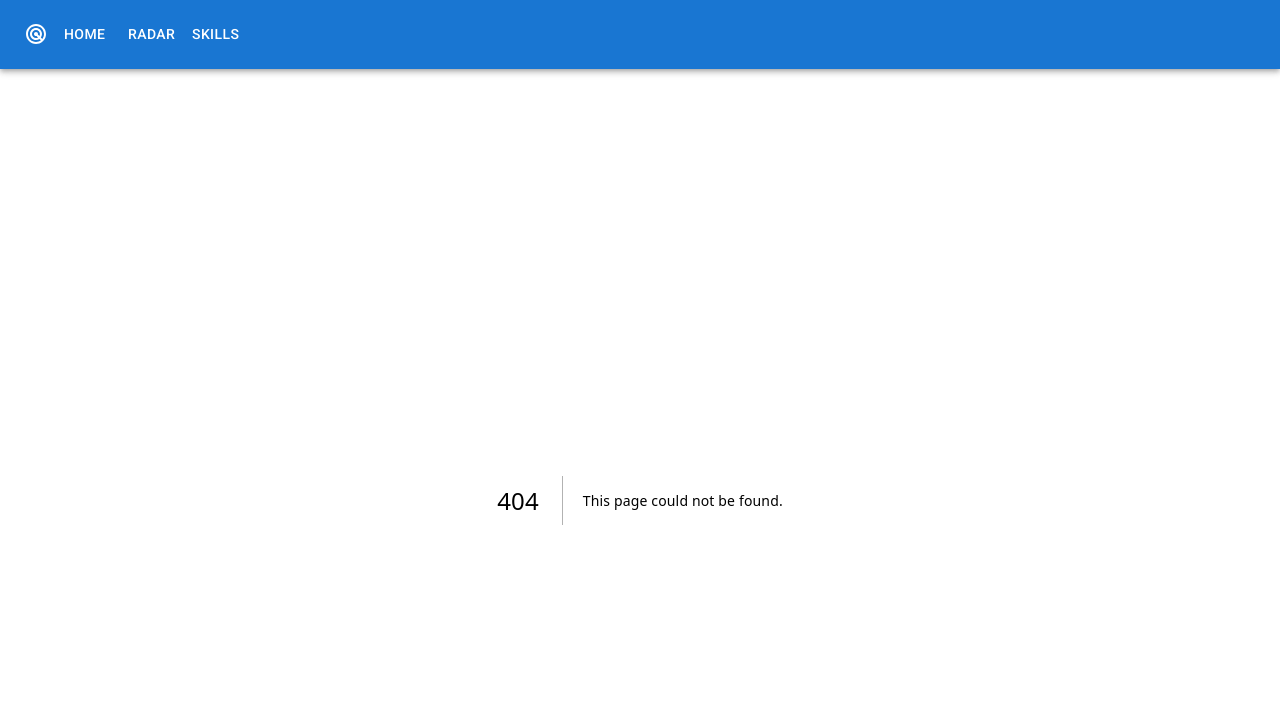
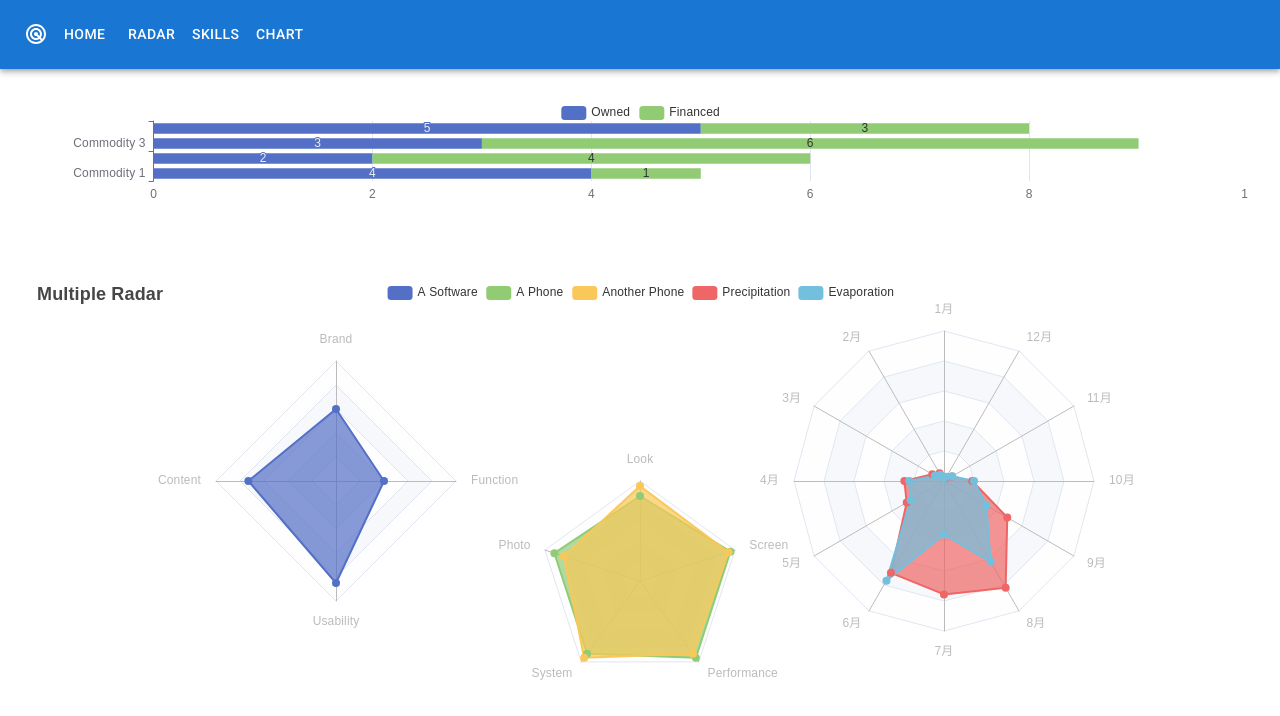
Before and after one commit to devradar/devradargo, a Next.js app: page /chart in a window 1280 px wide. Before the commit this address had no page. Shown: the top 716 px of the page. Built offline with nearby package versions, Linux system fonts and the light colour scheme.

Commit message:
add echart basic component and example graphs

```diff
--- a/package.json
+++ b/package.json
@@ -17,6 +17,7 @@
     "@types/react-dom": "^18.2.7",
     "@types/uuid": "^9.0.2",
     "d3": "^7.8.5",
+    "echarts": "^5.4.3",
     "next": "^14.0.1",
     "react": "^18.2.0",
     "react-dom": "^18.2.0",
@@ -54,6 +55,7 @@
     "@babel/plugin-proposal-private-property-in-object": "^7.21.11",
     "@next/eslint-plugin-next": "^14.0.1",
     "@types/d3": "^7.4.0",
+    "@types/echarts": "^4.9.20",
     "@typescript-eslint/eslint-plugin": "^6.9.1",
     "@typescript-eslint/parser": "^6.9.0",
     "eslint": "^8.52.0",
--- a/src/app/NavBar.tsx
+++ b/src/app/NavBar.tsx
@@ -13,7 +13,7 @@ import MenuItem from '@mui/material/MenuItem'
 import RadarIcon from '@mui/icons-material/Radar'
 import Link from 'next/link'
 
-const pages = ['/', 'radar', 'skills']
+const pages = ['/', 'radar', 'skills', 'chart']
 function pageToTitle (page: string): string {
   if (page === '/') {
     return 'home'
--- /dev/null
+++ b/src/app/chart/page.tsx
@@ -0,0 +1,161 @@
+import ReactECharts, { type ReactEChartsProps } from '../../components/ReactECharts'
+
+export default function Chart (): JSX.Element {
+  const option1: ReactEChartsProps['option'] = {
+    dataset: {
+      source: [
+        ['Commodity', 'Owned', 'Financed'],
+        ['Commodity 1', 4, 1],
+        ['Commodity 2', 2, 4],
+        ['Commodity 3', 3, 6],
+        ['Commodity 4', 5, 3]
+      ]
+    },
+    tooltip: {
+      trigger: 'axis',
+      axisPointer: {
+        type: 'shadow'
+      }
+    },
+    legend: {
+      data: ['Owned', 'Financed']
+    },
+    grid: {
+      left: '10%',
+      right: '0%',
+      top: '20%',
+      bottom: '20%'
+    },
+    xAxis: {
+      type: 'value'
+    },
+    yAxis: {
+      type: 'category'
+    },
+    series: [
+      {
+        type: 'bar',
+        stack: 'total',
+        label: {
+          show: true
+        }
+      },
+      {
+        type: 'bar',
+        stack: 'total',
+        label: {
+          show: true
+        }
+      }
+    ]
+  }
+
+  const option2: ReactEChartsProps['option'] = {
+    title: {
+      text: 'Multiple Radar'
+    },
+    tooltip: {
+      trigger: 'axis'
+    },
+    legend: {
+      left: 'center',
+      data: [
+        'A Software',
+        'A Phone',
+        'Another Phone',
+        'Precipitation',
+        'Evaporation'
+      ]
+    },
+    radar: [
+      {
+        indicator: [
+          { text: 'Brand', max: 100 },
+          { text: 'Content', max: 100 },
+          { text: 'Usability', max: 100 },
+          { text: 'Function', max: 100 }
+        ],
+        center: ['25%', '40%'],
+        radius: 120
+      },
+      {
+        indicator: [
+          { text: 'Look', max: 100 },
+          { text: 'Photo', max: 100 },
+          { text: 'System', max: 100 },
+          { text: 'Performance', max: 100 },
+          { text: 'Screen', max: 100 }
+        ],
+        radius: 100,
+        center: ['50%', '60%']
+      },
+      {
+        indicator: (function () {
+          const res = []
+          for (let i = 1; i <= 12; i++) {
+            res.push({ text: i + '月', max: 100 })
+          }
+          return res
+        })(),
+        center: ['75%', '40%'],
+        radius: 150
+      }
+    ],
+    series: [
+      {
+        type: 'radar',
+        tooltip: {
+          trigger: 'item'
+        },
+        areaStyle: {},
+        data: [
+          {
+            value: [60, 73, 85, 40],
+            name: 'A Software'
+          }
+        ]
+      },
+      {
+        type: 'radar',
+        radarIndex: 1,
+        areaStyle: {},
+        data: [
+          {
+            value: [85, 90, 90, 95, 95],
+            name: 'A Phone'
+          },
+          {
+            value: [95, 80, 95, 90, 93],
+            name: 'Another Phone'
+          }
+        ]
+      },
+      {
+        type: 'radar',
+        radarIndex: 2,
+        areaStyle: {},
+        data: [
+          {
+            name: 'Precipitation',
+            value: [
+              2.6, 5.9, 9.0, 26.4, 28.7, 70.7, 75.6, 82.2, 48.7, 18.8, 6.0, 2.3
+            ]
+          },
+          {
+            name: 'Evaporation',
+            value: [
+              2.0, 4.9, 7.0, 23.2, 25.6, 76.7, 35.6, 62.2, 32.6, 20.0, 6.4, 3.3
+            ]
+          }
+        ]
+      }
+    ]
+  }
+
+  return (
+    <div>
+      <ReactECharts option={option1} />
+      <ReactECharts option={option2} style={{ marginTop: '5em', height: '500px' }} />
+    </div>
+  )
+}
--- /dev/null
+++ b/src/components/ReactECharts.tsx
@@ -0,0 +1,63 @@
+'use client'
+
+import React, { useRef, useEffect } from 'react'
+import { init, getInstanceByDom } from 'echarts'
+import type { CSSProperties } from 'react'
+import type { EChartsOption, ECharts, SetOptionOpts } from 'echarts'
+export interface ReactEChartsProps {
+  option: EChartsOption
+  style?: CSSProperties
+  settings?: SetOptionOpts
+  loading?: boolean
+  theme?: 'light' | 'dark'
+}
+
+export default function ReactECharts ({
+  option,
+  style,
+  settings,
+  loading,
+  theme
+}: ReactEChartsProps): JSX.Element {
+  const chartRef = useRef<HTMLDivElement>(null)
+
+  useEffect(() => {
+    // Initialize chart
+    let chart: ECharts | undefined
+    if (chartRef.current !== null) {
+      chart = init(chartRef.current, theme)
+    }
+
+    // Add chart resize listener
+    // ResizeObserver is leading to a bit janky UX
+    function resizeChart (): void {
+      chart?.resize()
+    }
+    window.addEventListener('resize', resizeChart)
+
+    // Return cleanup function
+    return () => {
+      chart?.dispose()
+      window.removeEventListener('resize', resizeChart)
+    }
+  }, [theme])
+
+  useEffect(() => {
+    // Update chart
+    if (chartRef.current !== null) {
+      const chart = getInstanceByDom(chartRef.current)
+      chart.setOption(option, settings)
+    }
+  }, [option, settings, theme]) // Whenever theme changes we need to add option and setting due to it being deleted in cleanup function
+
+  useEffect(() => {
+    // Update chart
+    if (chartRef.current !== null) {
+      const chart = getInstanceByDom(chartRef.current)
+      // eslint-disable-next-line @typescript-eslint/no-unused-expressions
+      loading === true ? chart.showLoading() : chart.hideLoading()
+    }
+  }, [loading, theme])
+
+  return <div ref={chartRef} style={{ width: '100%', height: '100px', ...style }} />
+}
```
Also changed, not shown: .devcontainer/devcontainer.json, 1 other file (tests, documents, lock files or other folders).
